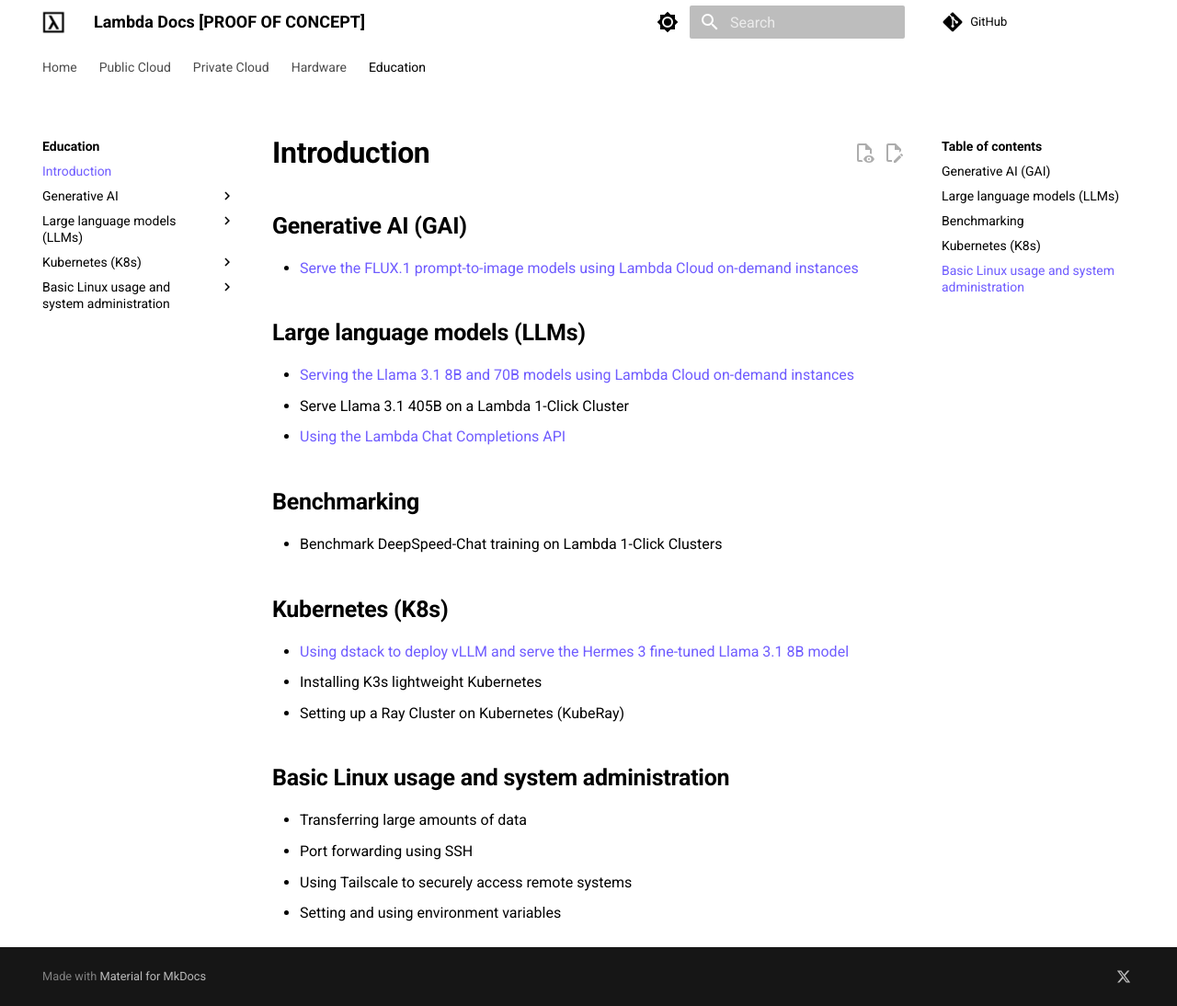
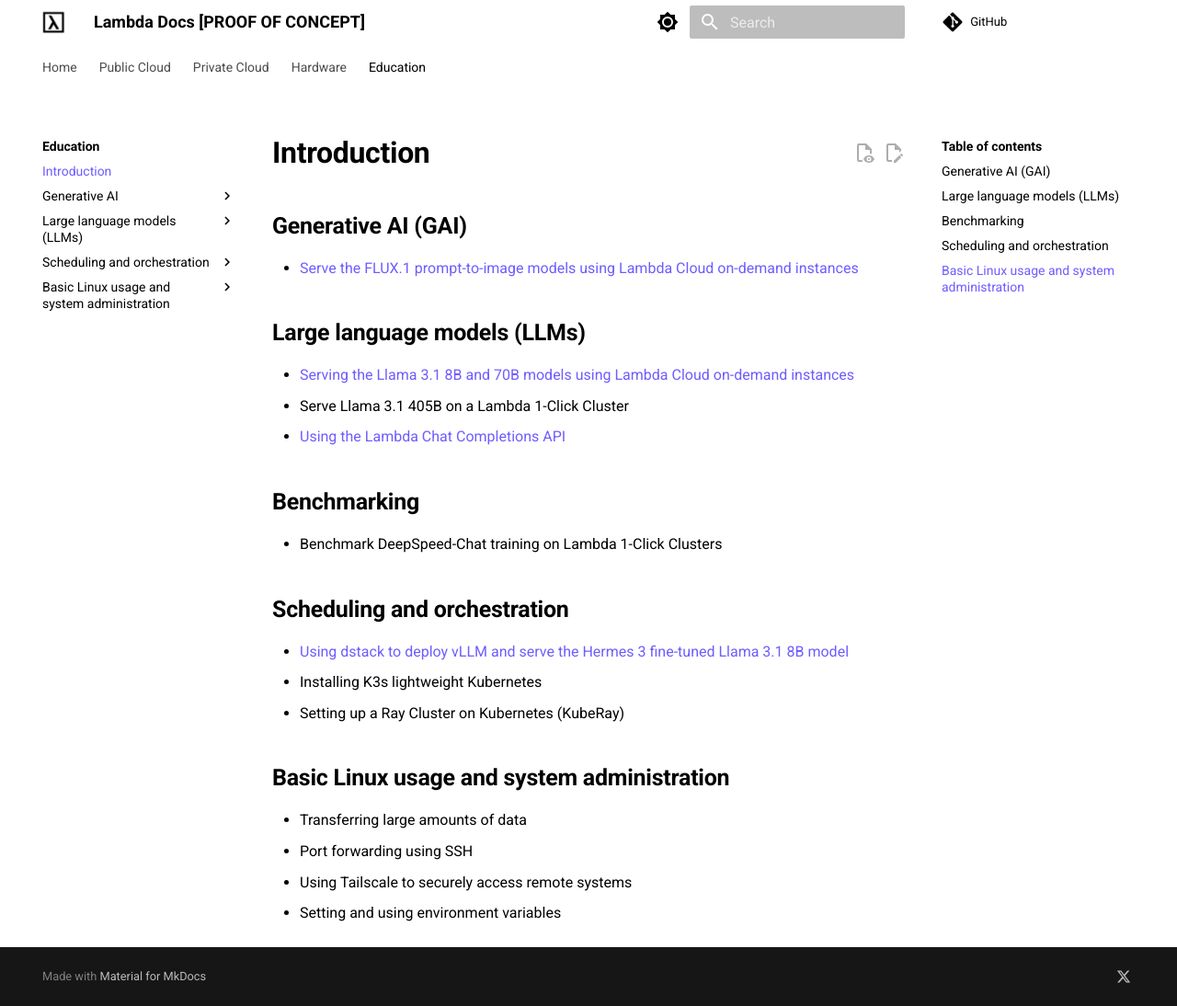
Before and after one commit to cbrownstein-lambda/lambda-docs-mkdocs, an MkDocs documentation site: the page built from docs/education/index.md, in a window 1280 px wide and 1094 px high. Shown: the whole window at 92% size. Built offline with MkDocs 1.6.1 and Material for MkDocs 9.7.7, drawn with Linux system fonts in a browser that asks for light colours; a script that is not in the unit is left out; comment, search, counter and statistics services are not loaded.

Commit message:
Rename category to be more accurate

```diff
--- a/docs/education/index.md
+++ b/docs/education/index.md
@@ -15,7 +15,7 @@
 
 - Benchmark DeepSpeed-Chat training on Lambda 1-Click Clusters
 
-## Kubernetes (K8s)
+## Scheduling and orchestration
 
 - [Using dstack to deploy vLLM and serve the Hermes 3 fine-tuned Llama 3.1 8B model](kubernetes/dstack-vllm-llama-3-1.md)
 - Installing K3s lightweight Kubernetes
--- a/mkdocs.yml
+++ b/mkdocs.yml
@@ -57,7 +57,7 @@
     - Large language models (LLMs):
       - education/large-language-models/serving-llama-3-1-docker.md
       - education/large-language-models/lambda-chat-api.md
-    - Kubernetes (K8s):
+    - Scheduling and orchestration:
       - education/kubernetes/dstack-vllm-llama-3-1.md
       - education/kubernetes/installing-k3s.md
       - education/kubernetes/ray-cluster-kubernetes.md
```
